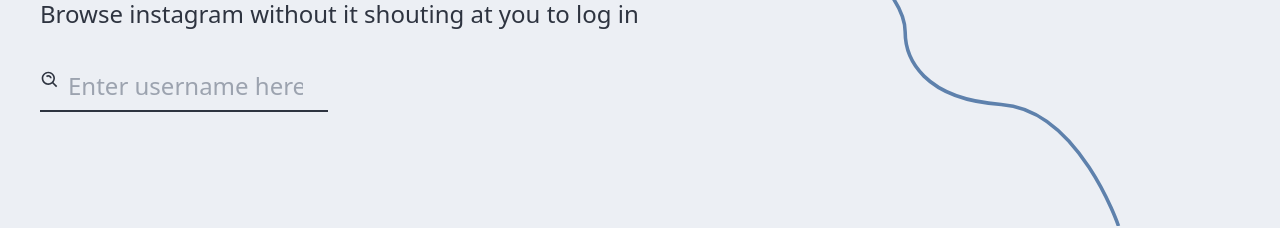
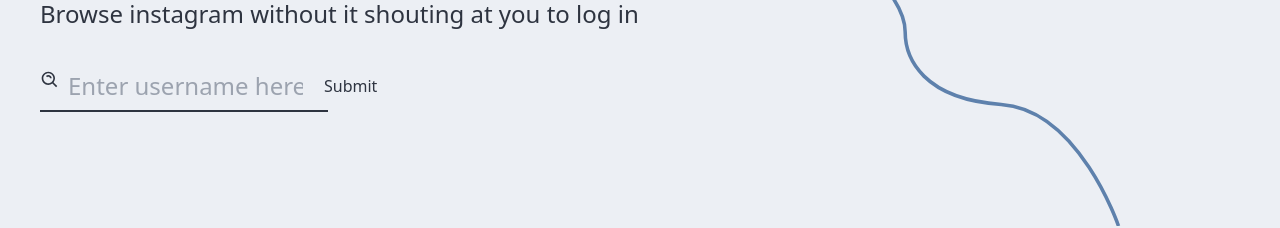
Before and after one commit to rohancodex/instability, a React (Create React App) app: page / in a window 1280 px wide. Shown: the part 382-610 px from the top of the page. Built offline with nearby package versions, Linux system fonts and the light colour scheme.

Commit message:
cors link testiing

```diff
--- a/src/components/Header.jsx
+++ b/src/components/Header.jsx
@@ -32,8 +32,26 @@
   );
 };
 function Searchbar() {
+  const handleSubmit = (event) => {
+    event.preventDefault();
+    console.log("You have submitted the form.");
+
+    const url = `https://glacial-stream-56779.herokuapp.com/https://www.instagram.com/shivaleekaoberoi/?__a=1`;
+
+    fetch(url)
+      .then((response) => response.json())
+      .then((data) => {
+        // prepareImages(
+        //   data["graphql"]["user"]["edge_owner_to_timeline_media"]["edges"]
+        // );
+        console.log(data);
+      })
+      .catch((error) => console.log(error));
+  };
+
   return (
     <div className="mx-auto lg:mx-0">
+      <form onSubmit={handleSubmit}>
         <div className="flex flex-row lg:mt-10">
           <BiSearchAlt className="mt-11 ml-auto mr-2 h-5 w-5 lg:ml-0 lg:mt-0 " />
           <input
@@ -42,7 +60,9 @@
             type="search"
             placeholder="Enter username here"
           />
+          <button type="submit">Submit</button>
         </div>
+      </form>
       <hr className="searchline my-2 mx-auto lg:mx-0 lg:w-72" />
     </div>
   );
```
Lines whose indentation alone changed are shown as unchanged.
